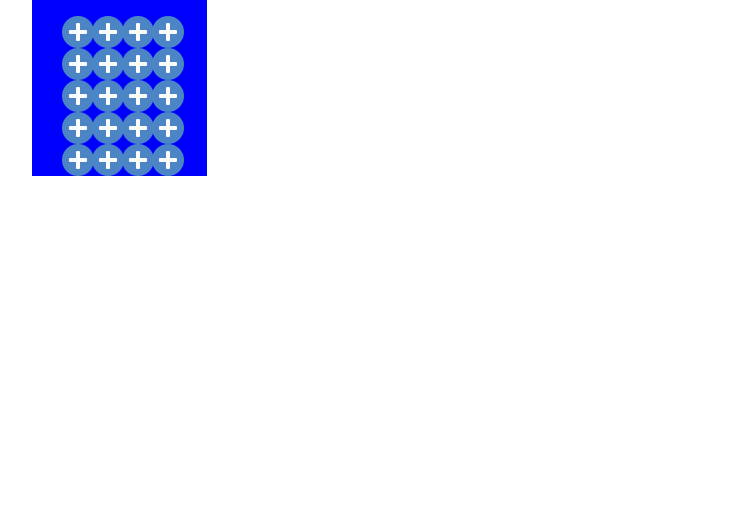
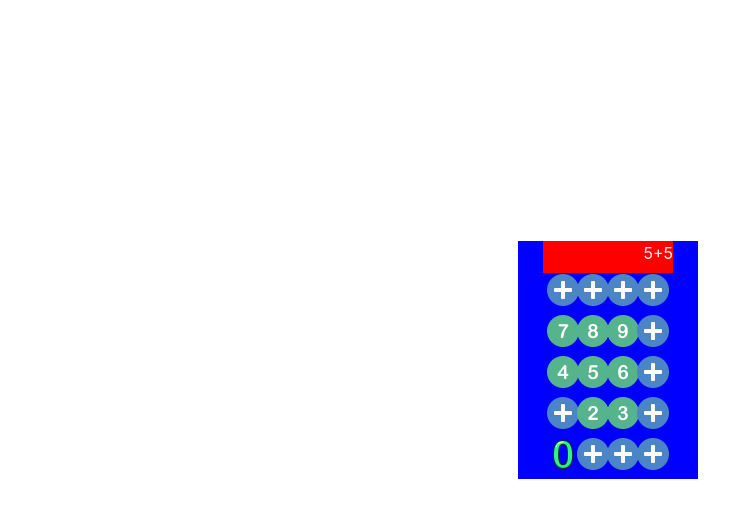
Before and after one commit to doug3655/calculadora, a plain HTML site: page index.html in a window 1280 px wide. Shown: the whole page, without its empty margins (53-782 px from the left). Drawn offline with nearby package versions, Linux system fonts and the light colour scheme.

Commit message:
adicionei alguns numero e posicionei a calc no meio da tela

```diff
--- a/css/style.css
+++ b/css/style.css
@@ -1,11 +1,40 @@
 .box{
     display: flex;
-    width: 100%;
+    justify-content: center;
+    width: 180px;
     background-color: blue;
+    padding-bottom: 1px;
 }
 .maxBox{
-    width: 1000px;
+    width: 90vw;
+    display: flex;
+    align-items: center;
+    flex-direction: column;
 }
-p{
-    background-color: black;
+.container{
+    display: flex;
+    align-items: center;
+    height: 90vh;
 }
+
+img{
+    width: 32px;
+    height: 32px;
+}
+.boxVisor{
+    display: flex;
+    justify-content: space-around;
+}
+.boxImagem{
+    display: flex;
+    justify-content: center;
+    width: 40px;
+    height: 40px;
+}
+#visor{
+    width: 130px;
+    height: 32px;
+    background-color: red;
+    color: seashell;
+    text-align: right;
+}
--- a/index.html
+++ b/index.html
@@ -11,80 +11,80 @@
 <body>
     <main class="container">
         <section id="board">
-            <div class="col-lg-6 maxBox">
-                <div class="col-lg-4 row box">
-                    <p>
-
-                    </p>
-                </div>
-                <div class="col-lg-4 row box">
-                    <div class="col-lg-1">
-                        <img src="img/add.png" alt="teste alt" title="teste title" style="width: 32px;height: 32px;">
-                    </div>
-                    <div class="col-lg-1">
-                        <img src="img/add.png" alt="teste alt" title="teste title" style="width: 32px;height: 32px;">
-                    </div>
-                    <div class="col-lg-1">
-                        <img src="img/add.png" alt="teste alt" title="teste title" style="width: 32px;height: 32px;">
-                    </div>
-                    <div class="col-lg-1">
-                        <img src="img/add.png" alt="teste alt" title="teste title" style="width: 32px;height: 32px;">
+            <div class="col-sm-12 maxBox">
+                <div id="boxVisor"class="col-sm-4 row box">
+                    <div id="visor">
+                        5+5
                     </div>
                 </div>
-                <div class="col-lg-4 row box">
-                    <div class="col-lg-1">
-                        <img src="img/add.png" alt="teste alt" title="teste title" style="width: 32px;height: 32px;">
+                <div class="col-sm-4 row box">
+                    <div class="col-sm-1 boxImagem" >
+                        <img src="img/add.png" alt="teste alt" title="teste title">
                     </div>
-                    <div class="col-lg-1">
-                        <img src="img/add.png" alt="teste alt" title="teste title" style="width: 32px;height: 32px;">
+                    <div class="col-sm-1 boxImagem" >
+                        <img src="img/add.png" alt="teste alt" title="teste title">
                     </div>
-                    <div class="col-lg-1">
-                        <img src="img/add.png" alt="teste alt" title="teste title" style="width: 32px;height: 32px;">
+                    <div class="col-sm-1 boxImagem" >
+                        <img src="img/add.png" alt="teste alt" title="teste title">
                     </div>
-                    <div class="col-lg-1">
-                        <img src="img/add.png" alt="teste alt" title="teste title" style="width: 32px;height: 32px;">
+                    <div class="col-sm-1 boxImagem" >
+                        <img src="img/add.png" alt="teste alt" title="teste title">
                     </div>
                 </div>
-                <div class="col-lg-4 row box">
-                    <div class="col-lg-1">
-                        <img src="img/add.png" alt="teste alt" title="teste title" style="width: 32px;height: 32px;">
+                <div class="col-sm-4 row box">
+                    <div class="col-sm-1 boxImagem" >
+                        <img src="img/sete.png" alt="teste alt" title="teste title">
                     </div>
-                    <div class="col-lg-1">
-                        <img src="img/add.png" alt="teste alt" title="teste title" style="width: 32px;height: 32px;">
+                    <div class="col-sm-1 boxImagem" >
+                        <img src="img/oito.png" alt="teste alt" title="teste title">
                     </div>
-                    <div class="col-lg-1">
-                        <img src="img/add.png" alt="teste alt" title="teste title" style="width: 32px;height: 32px;">
+                    <div class="col-sm-1 boxImagem" >
+                        <img src="img/nove.png" alt="teste alt" title="teste title">
                     </div>
-                    <div class="col-lg-1">
-                        <img src="img/add.png" alt="teste alt" title="teste title" style="width: 32px;height: 32px;">
+                    <div class="col-sm-1 boxImagem" >
+                        <img src="img/add.png" alt="teste alt" title="teste title">
                     </div>
                 </div>
-                <div class="col-lg-4 row box">
-                    <div class="col-lg-1">
-                        <img src="img/add.png" alt="teste alt" title="teste title" style="width: 32px;height: 32px;">
+                <div class="col-sm-4 row box">
+                    <div class="col-sm-1 boxImagem" >
+                        <img src="img/quatro.png" alt="teste alt" title="teste title">
                     </div>
-                    <div class="col-lg-1">
-                        <img src="img/add.png" alt="teste alt" title="teste title" style="width: 32px;height: 32px;">
+                    <div class="col-sm-1 boxImagem" >
+                        <img src="img/cinco.png" alt="teste alt" title="teste title">
                     </div>
-                    <div class="col-lg-1">
-                        <img src="img/add.png" alt="teste alt" title="teste title" style="width: 32px;height: 32px;">
+                    <div class="col-sm-1 boxImagem" >
+                        <img src="img/seis.png" alt="teste alt" title="teste title">
                     </div>
-                    <div class="col-lg-1">
-                        <img src="img/add.png" alt="teste alt" title="teste title" style="width: 32px;height: 32px;">
+                    <div class="col-sm-1 boxImagem" >
+                        <img src="img/add.png" alt="teste alt" title="teste title">
                     </div>
                 </div>
-                <div class="col-lg-4 row box">
-                    <div class="col-lg-1">
-                        <img src="img/add.png" alt="teste alt" title="teste title" style="width: 32px;height: 32px;">
+                <div class="col-sm-4 row box">
+                    <div class="col-sm-1 boxImagem" >
+                        <img src="img/add.png" alt="teste alt" title="teste title">
                     </div>
-                    <div class="col-lg-1">
-                        <img src="img/add.png" alt="teste alt" title="teste title" style="width: 32px;height: 32px;">
+                    <div class="col-sm-1 boxImagem" >
+                        <img src="img/dois.png" alt="teste alt" title="teste title">
                     </div>
-                    <div class="col-lg-1">
-                        <img src="img/add.png" alt="teste alt" title="teste title" style="width: 32px;height: 32px;">
+                    <div class="col-sm-1 boxImagem" >
+                        <img src="img/tres.png" alt="teste alt" title="teste title">
                     </div>
-                    <div class="col-lg-1">
-                        <img src="img/add.png" alt="teste alt" title="teste title" style="width: 32px;height: 32px;">
+                    <div class="col-sm-1 boxImagem" >
+                        <img src="img/add.png" alt="teste alt" title="teste title">
+                    </div>
+                </div>
+                <div class="col-sm-4 row box">
+                    <div class="col-sm-1 boxImagem" >
+                        <img src="img/zero.png" alt="teste alt" title="teste title">
+                    </div>
+                    <div class="col-sm-1 boxImagem" >
+                        <img src="img/add.png" alt="teste alt" title="teste title">
+                    </div>
+                    <div class="col-sm-1 boxImagem" >
+                        <img src="img/add.png" alt="teste alt" title="teste title">
+                    </div>
+                    <div class="col-sm-1 boxImagem" >
+                        <img src="img/add.png" alt="teste alt" title="teste title">
                     </div>
                 </div>
             </div>
```
Also changed, not shown: js/script.js (added).
